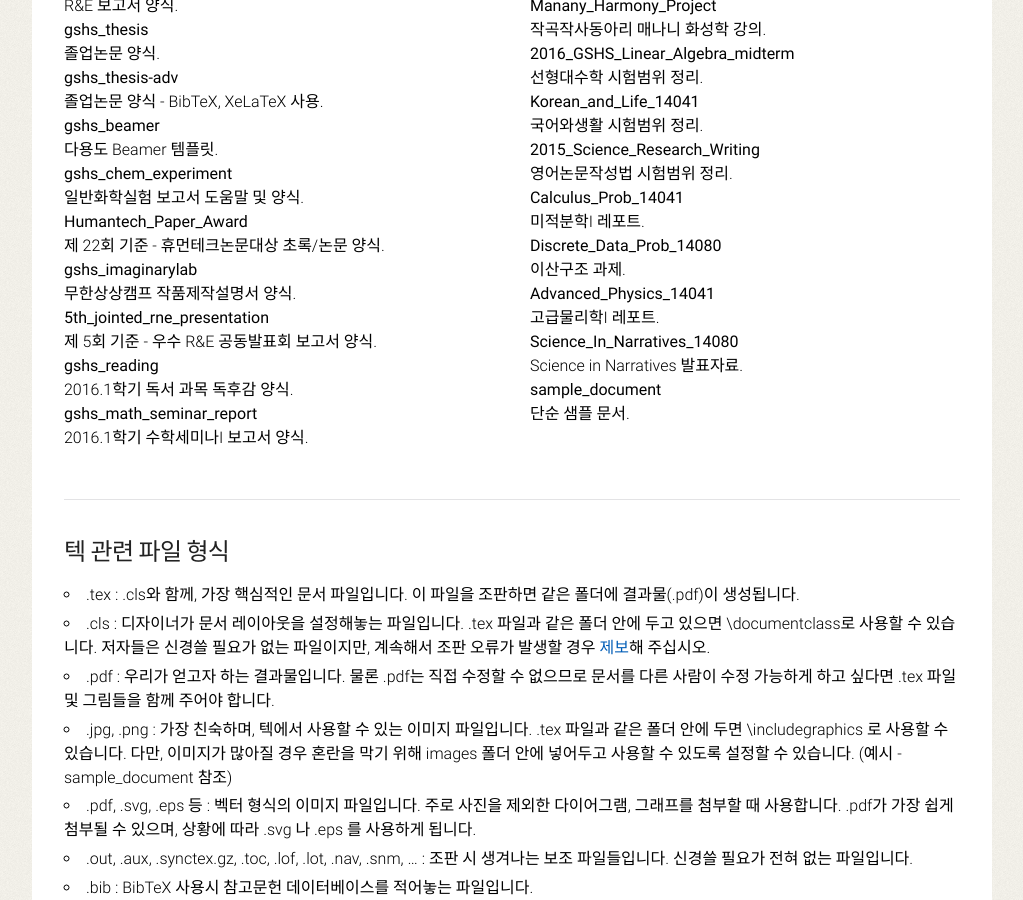
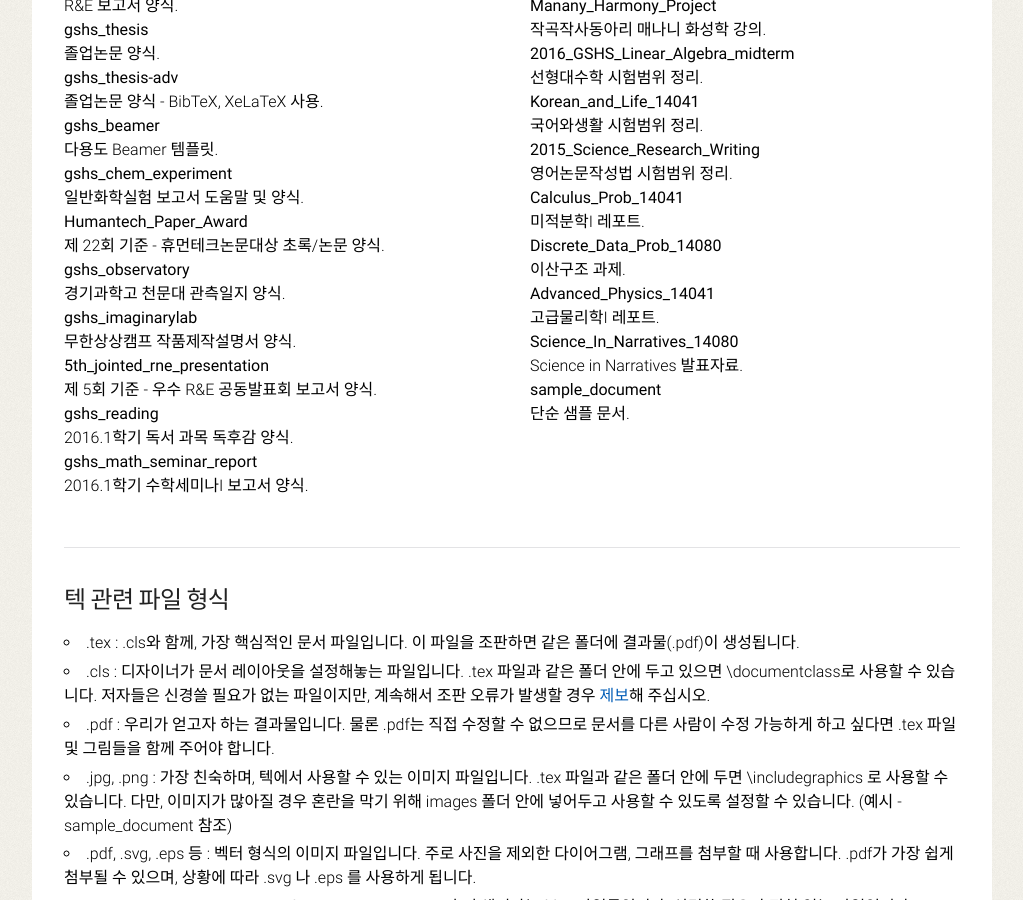
Before and after one commit to gshstexsociety/gshstexsociety.github.io, a Jekyll site: the page built from 다운로드/index.md, in a window 1280 px wide and 900 px high, scrolled down 578 px. Shown: the whole window, without its empty margins (128-1151 px from the left). Built offline with Jekyll 4.4.1, drawn with Linux system fonts in a browser that asks for light colours; comment, search, counter and statistics services are not loaded.

Commit message:
gshs_observatory

```diff
--- a/다운로드/index.md
+++ b/다운로드/index.md
@@ -33,6 +33,8 @@ Day0, Day1, Day2.
     <dd> 일반화학실험 보고서 도움말 및 양식. </dd>
     <dt> Humantech_Paper_Award </dt>
     <dd> 제 22회 기준 - 휴먼테크논문대상 초록/논문 양식. </dd>
+    <dt> gshs_observatory </dt>
+    <dd> 경기과학고 천문대 관측일지 양식. </dd>
     <dt> gshs_imaginarylab </dt>
     <dd> 무한상상캠프 작품제작설명서 양식. </dd>
     <dt> 5th_jointed_rne_presentation </dt>
```
